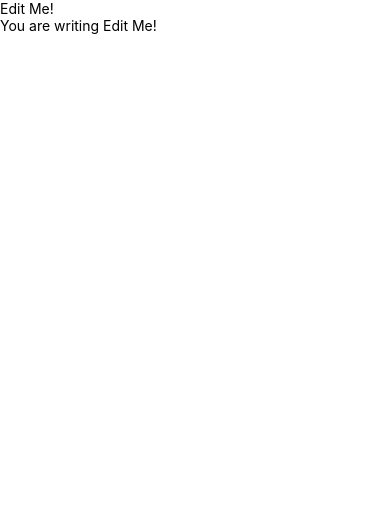
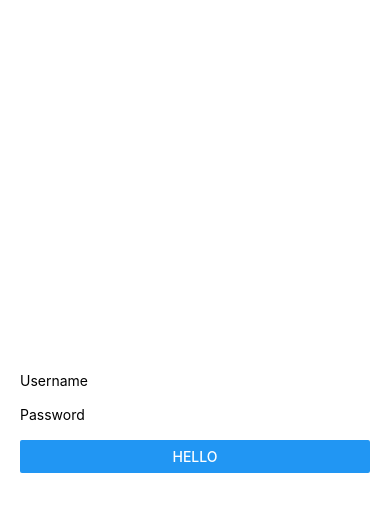
Before and after one commit to darrencavell/codedamn, a React Native app: screen / in a window 390 px wide. Shown: the top 512 px of the page. Built offline with nearby package versions, Linux system fonts and the light colour scheme.

Commit message:
DEV-4 controlled uncontrolled
controlled uncontrolled

```diff
--- a/App.js
+++ b/App.js
@@ -12,6 +12,7 @@ import {
   StyleSheet,
   Text,
   View,
+  Button,
   TextInput
 } from 'react-native';
 
@@ -25,26 +26,47 @@ const instructions = Platform.select({
 export default class App extends Component {
   constructor() {
     super();
-    this.state = {
-      value: "Edit Me!"
-    }
-    this.handleChangeText = this.handleChangeText.bind(this)
+    this.state = {}
+    this.buttonPressed = this.buttonPressed.bind(this);
   }
 
-  handleChangeText(newText) {
-    this.setState({
-      value: newText
-    });
+  buttonPressed() {
+    // const username = this._username._lastNativeText
+    // const password = this._password._lastNativeText
+
+    console.log(this.state.username, this.state.password)
   }
 
   render() {
     return (
       <View style={styles.container}>
+        <Text>Username</Text>
         <TextInput
-          defaultValue={this.state.value}
-          onChangeText={this.handleChangeText}
-        />
-        <Text>You are writing {this.state.value}</Text>
+          defaultValue={this.state.username}
+          onChangeText={text => this.setState({username: text})}
+          />
+
+        <Text>Password</Text>
+        <TextInput
+          ref={input => this._password = input}
+          />
+
+{/* Uncontrolled Approach */}
+{/* This method works, but not efficient for React Native */}
+{/*
+        <Text>Password</Text>
+        <TextInput
+          ref={input => this._password = input}
+          />
+*/}
+
+
+{/* Controlled Approach */}
+{/* Using the props that react native has provided */}
+        <Button
+          title={'Hello'}
+          onPress={this.buttonPressed}
+          />
       </View>
     );
   }
@@ -52,6 +74,8 @@ export default class App extends Component {
 
 const styles = StyleSheet.create({
   container: {
-    flex: 1
+    flex: 1,
+    justifyContent: 'center',
+    padding: 20
   }
 });
```
